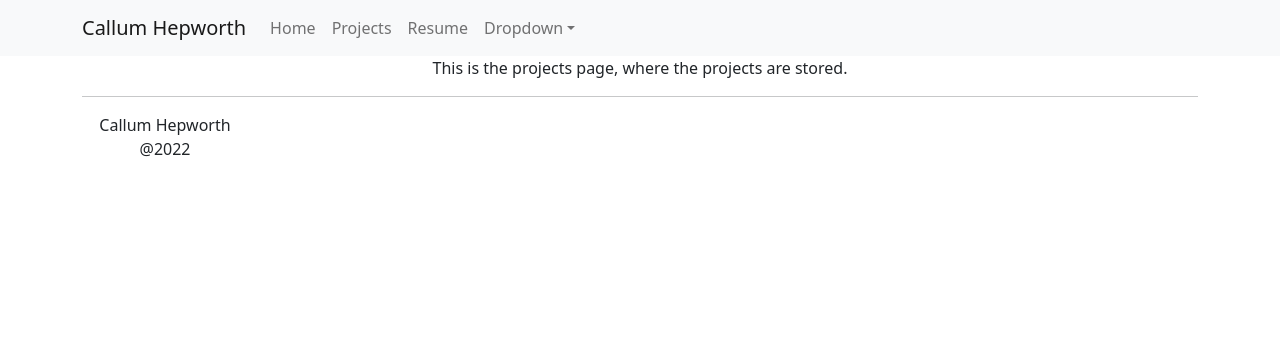
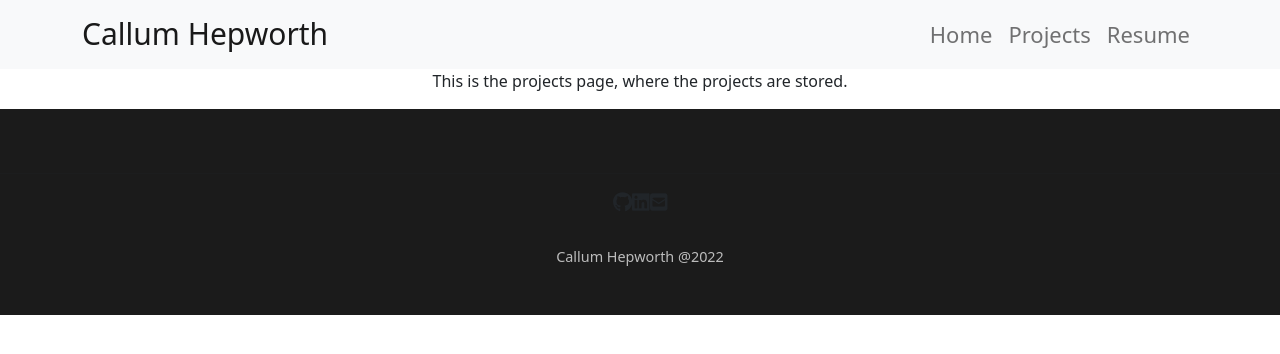
Before and after one commit to calhep/calhep.github.io, a React (Create React App) app in the folder website/: page /projects in a window 1280 px wide. Shown: the top 354 px of the page. Built offline with nearby package versions, Linux system fonts and the light colour scheme.

Commit message:
Background.

```diff
--- a/website/src/App.css
+++ b/website/src/App.css
@@ -2,37 +2,24 @@
   text-align: center;
 }
 
-.App-logo {
-  height: 40vmin;
-  pointer-events: none;
+.NavTitle {
+  font-size: 30px;
+  line-height: 1.428;
 }
 
-@media (prefers-reduced-motion: no-preference) {
-  .App-logo {
-    animation: App-logo-spin infinite 20s linear;
-  }
+.NavTab {
+  font-size: 22px;
+  line-height: 1.428;
 }
 
-.App-header {
-  background-color: #282c34;
-  min-height: 100vh;
-  display: flex;
-  flex-direction: column;
-  align-items: center;
-  justify-content: center;
-  font-size: calc(10px + 2vmin);
-  color: white;
+#footer {
+  background: #1b1b1b;
+  padding: 3rem 0;
 }
 
-.App-link {
-  color: #61dafb;
+#copyright {
+  color: #bcbcbc;
+  text-align: center;
+  margin: 2rem 0 0;
+  font-size: .9rem;
 }
-
-@keyframes App-logo-spin {
-  from {
-    transform: rotate(0deg);
-  }
-  to {
-    transform: rotate(360deg);
-  }
-}
--- a/website/src/components/footer.js
+++ b/website/src/components/footer.js
@@ -4,16 +4,27 @@ import Container from 'react-bootstrap/Container'
 import Row from 'react-bootstrap/Row'
 import Col from 'react-bootstrap/Col'
 
+import { FontAwesomeIcon } from '@fortawesome/react-fontawesome'
+import { faGithub, faLinkedin } from '@fortawesome/free-brands-svg-icons'
+import { faSquareEnvelope } from '@fortawesome/free-solid-svg-icons'
+
+import '../App.js'
+
 class Footer extends React.Component {
     render() {
         return (
-            <div className='Footer'>
-                <Container>
-                    <hr/>
-                    <Row>
-                        <Col xs lg='2'>Callum Hepworth @2022</Col>
-                    </Row>
-                </Container>
+            <div id='footer'>
+                <hr/>
+                <div>
+                    <FontAwesomeIcon icon={faGithub} size='lg' />
+                    <FontAwesomeIcon icon={faLinkedin} size='lg' />
+                    <FontAwesomeIcon icon={faSquareEnvelope} size='lg' />
+                </div>
+
+                <div id='copyright'>
+                    Callum Hepworth @2022
+                </div>
+
             </div>
         )
     }
--- a/website/src/components/main.js
+++ b/website/src/components/main.js
@@ -4,11 +4,20 @@ import { FontAwesomeIcon } from '@fortawesome/react-fontawesome'
 import { faGithub, faLinkedin } from '@fortawesome/free-brands-svg-icons'
 import { faSquareEnvelope } from '@fortawesome/free-solid-svg-icons'
 
+import background from '../images/pexels-michał-osiński-3454270.png'
+
 
 class Main extends React.Component {
     render () {
         return (
-            <div className='Main'>
+            <div className='Main' style={{
+                backgroundImage: `url(${background})`,
+                backgroundPosition: 'center',
+                backgroundSize: 'cover',
+                backgroundRepeat: 'no-repeat',
+                width: '100vw',
+                height: '100vh'
+            }}>
                 <div>
                     <header>
                         About me.
--- a/website/src/components/navigation.js
+++ b/website/src/components/navigation.js
@@ -1,27 +1,29 @@
 import React from 'react';
 import { Link } from 'react-router-dom';
-import { Navbar, Nav, NavDropdown, Container } from 'react-bootstrap'
+import { Navbar, Nav, Container } from 'react-bootstrap'
 import resumepdf from '../resume/Callum_Hepworth_Resume.pdf'
+
+import '../App.css'
 
 class Navigation extends React.Component {
   render() {
     return (
       <Navbar bg="light" expand="lg">
         <Container>
-          <Navbar.Brand as={Link} to="/">Callum Hepworth</Navbar.Brand>
+          <Navbar.Brand className='NavTitle' as={Link} to="/">Callum Hepworth</Navbar.Brand>
           <Navbar.Toggle aria-controls="basic-navbar-nav" />
           <Navbar.Collapse id="basic-navbar-nav">
-            <Nav className="me-auto">
+            <Nav className="ms-auto NavTab">
               <Nav.Link as={Link} to="/">Home</Nav.Link>
               <Nav.Link as={Link} to="/projects">Projects</Nav.Link>
               <Nav.Link href={resumepdf}>Resume</Nav.Link>
-              <NavDropdown title="Dropdown" id="basic-nav-dropdown">
+              {/* <NavDropdown title="Dropdown" id="basic-nav-dropdown">
                 <NavDropdown.Item href="#action/3.1">Action</NavDropdown.Item>
                 <NavDropdown.Item href="#action/3.2">Another action</NavDropdown.Item>
                 <NavDropdown.Item href="#action/3.3">Something</NavDropdown.Item>
                 <NavDropdown.Divider />
                 <NavDropdown.Item href="#action/3.4">Separated link</NavDropdown.Item>
-              </NavDropdown>
+              </NavDropdown> */}
             </Nav>
           </Navbar.Collapse>
         </Container>
```
Also changed, not shown: 1 other file (tests, documents, lock files or other folders).
